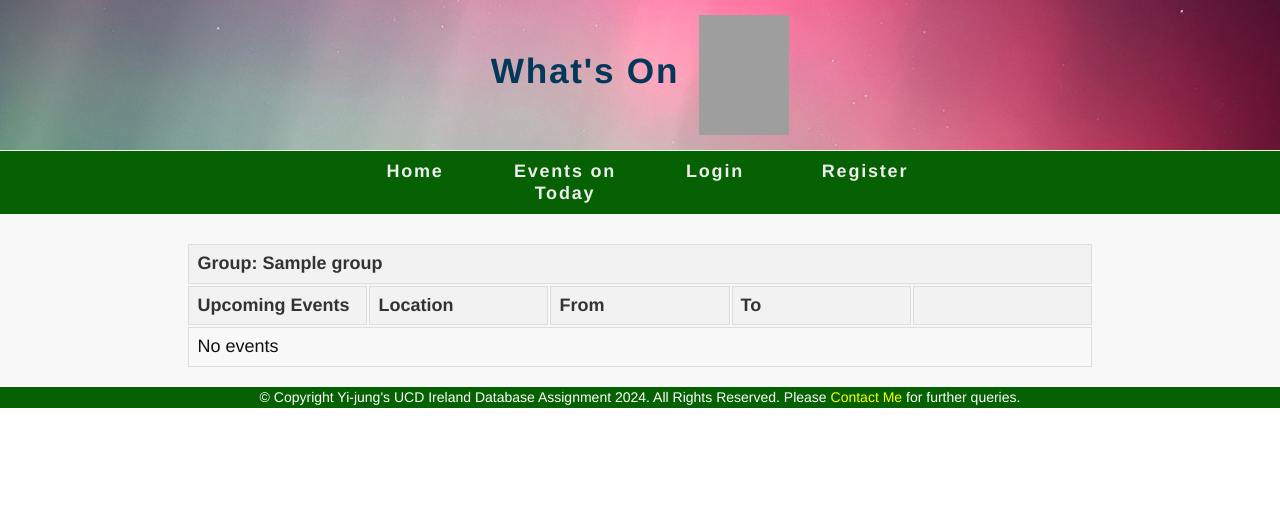
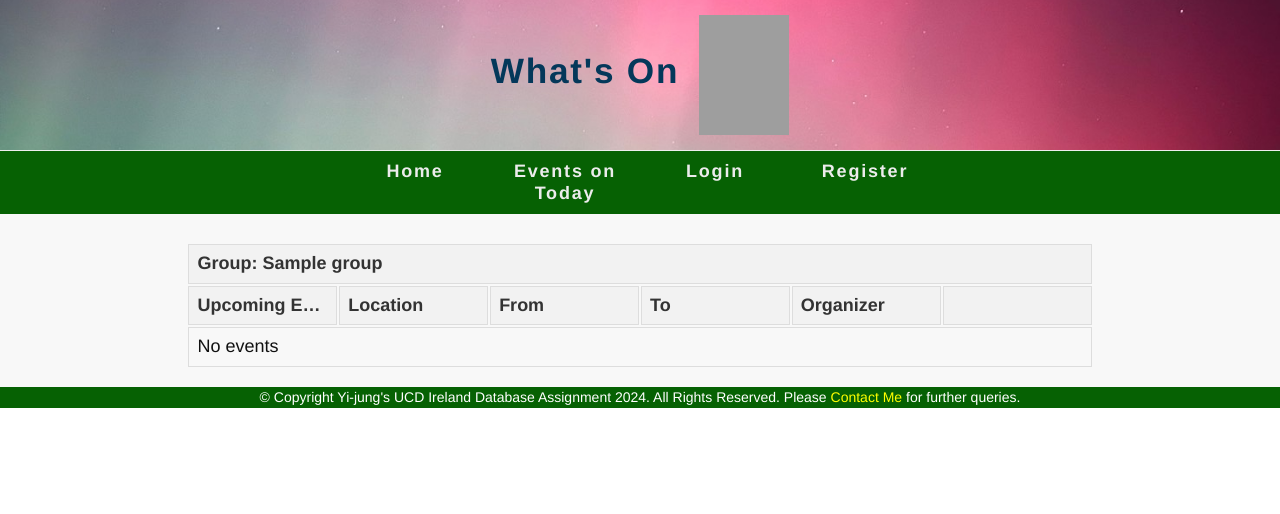
Before and after one commit to emilyichan3/whatson, a Flask app: page /group_events/1 in a window 1280 px wide. Shown: the top 514 px of the page. Run offline with Flask 3, Linux system fonts and the light colour scheme; tables that the repository leaves empty hold one stand-in row (values such as "Sample post"); grey boxes are pictures that could not be loaded.

Commit message:
Show the event creator on the event list

```diff
--- a/static/css/styles.css
+++ b/static/css/styles.css
@@ -381,7 +381,7 @@ form table {
 }
 
 /* control the columns shown in the small screen */
-/* display colspan=4 and hide colspan=5 */
+/* display colspan=4 and hide colspan=5/6 */
 .table-layout th[colspan="4"] {
   display: table-cell;
 }
@@ -392,6 +392,12 @@ form table {
   display: none;
 }
 .table-layout td[colspan="5"] {
+  display: none;
+}
+.table-layout th[colspan="6"] {
+  display: none;
+}
+.table-layout td[colspan="6"] {
   display: none;
 }
 
@@ -597,20 +603,26 @@ a:hover {
     justify-content: center; /* Horizontally center content (optional) */
     text-align: center; /* Fallback for centering text */
   }
+  /* control the columns shown in the big screen */
+  /* hide colspan=4 and display colspan=5/6 */
   .big-screen {
     display:  table-cell;
+  }
+  .table-layout th[colspan="6"] {
+    display: table-cell;
+  }
+  .table-layout td[colspan="6"] {
+    display: table-cell;
   }
   .table-layout th[colspan="5"] {
     display: table-cell;
   }
-
   .table-layout td[colspan="5"] {
     display: table-cell;
   }
   .table-layout th[colspan="4"] {
     display: none;
   }
-
   .table-layout td[colspan="4"] {
     display: none;
   }
@@ -741,13 +753,20 @@ a:hover {
     justify-content: center; /* Horizontally center content (optional) */
     text-align: center; /* Fallback for centering text */
   }
+  /* control the columns shown in the big screen */
+  /* hide colspan=4 and display colspan=5/6 */
   .big-screen {
     display:  table-cell;
+  }
+  .table-layout th[colspan="6"] {
+    display: table-cell;
+  }
+  .table-layout td[colspan="6"] {
+    display: table-cell;
   }
   .table-layout th[colspan="5"] {
     display: table-cell;
   }
-
   .table-layout td[colspan="5"] {
     display: table-cell;
   }
--- a/templates/event.html
+++ b/templates/event.html
@@ -67,6 +67,9 @@
       <label class="field">Group:
         <input type="text" class="readonly" name="group"  value="{{ event.group.group_name | default('') }}" readonly>
     </label>
+    <label class="field">Post by:
+      <input type="text" class="readonly" name="organizer"  value="{{ event.editor.username | default('') }}" readonly>
+  </label>
       <label class="field">Title:
         <input type="text" class="readonly" name="title" id="title" value="{{ event.title | default('') }}" readonly>
       </label>
--- a/templates/event_list.html
+++ b/templates/event_list.html
@@ -13,13 +13,14 @@
         <thead>
             <tr>
                 <th colspan="4">Group: {{ group.group_name }}</th>
-                <th colspan="5">Group: {{ group.group_name }}</th>
+                <th colspan="6">Group: {{ group.group_name }}</th>
             </tr>
             <tr>
                 <th class="table-column-td-width-title">Upcoming Events</th>
                 <th class="table-column-td-width">Location</th>
                 <th>From</th>
                 <th class="big-screen">To</th>
+                <th class="big-screen">Organizer</th>
                 <th></th>
             </tr>
         </thead>
@@ -30,6 +31,7 @@
                 <td class="table-column-td-width">{{ event.location }}</td>
                 <td>{{ event.date_fm.strftime('%Y-%m-%d') }}</td>
                 <td class="big-screen">{{ event.date_to.strftime('%Y-%m-%d') }}</td>
+                <td class="big-screen">{{ event.editor.username }}</td>
                 <td>
                     <a class="link_line" href="{{ url_for('view_event', event_id=event.event_id) }}">View</a>
                     {% if user == event.editor or user == event.group.create_user %}
@@ -43,7 +45,7 @@
             {% else %}
             <tr>
                 <td colspan="4" >No events</td>
-                <td colspan="5" >No events</td>
+                <td colspan="6" >No events</td>
             </tr>
             {% endfor %}
         </tbody>
--- a/templates/index.html
+++ b/templates/index.html
@@ -18,7 +18,7 @@
                         <td class="link_forcus"><a href="{{ url_for('view_group', group_id=group.group_id) }}">{{ group.group_name }}</a></td>
                     </tr>
                     <tr>
-                        <td class="context-overflow">Organizer: {{ group.create_user.username }}</td>
+                        <td class="context-overflow">Created by {{ group.create_user.username }}</td>
                     </tr>
                     <tr>
                         <td class="context-overflow">{{ group.description }}</td>
```
